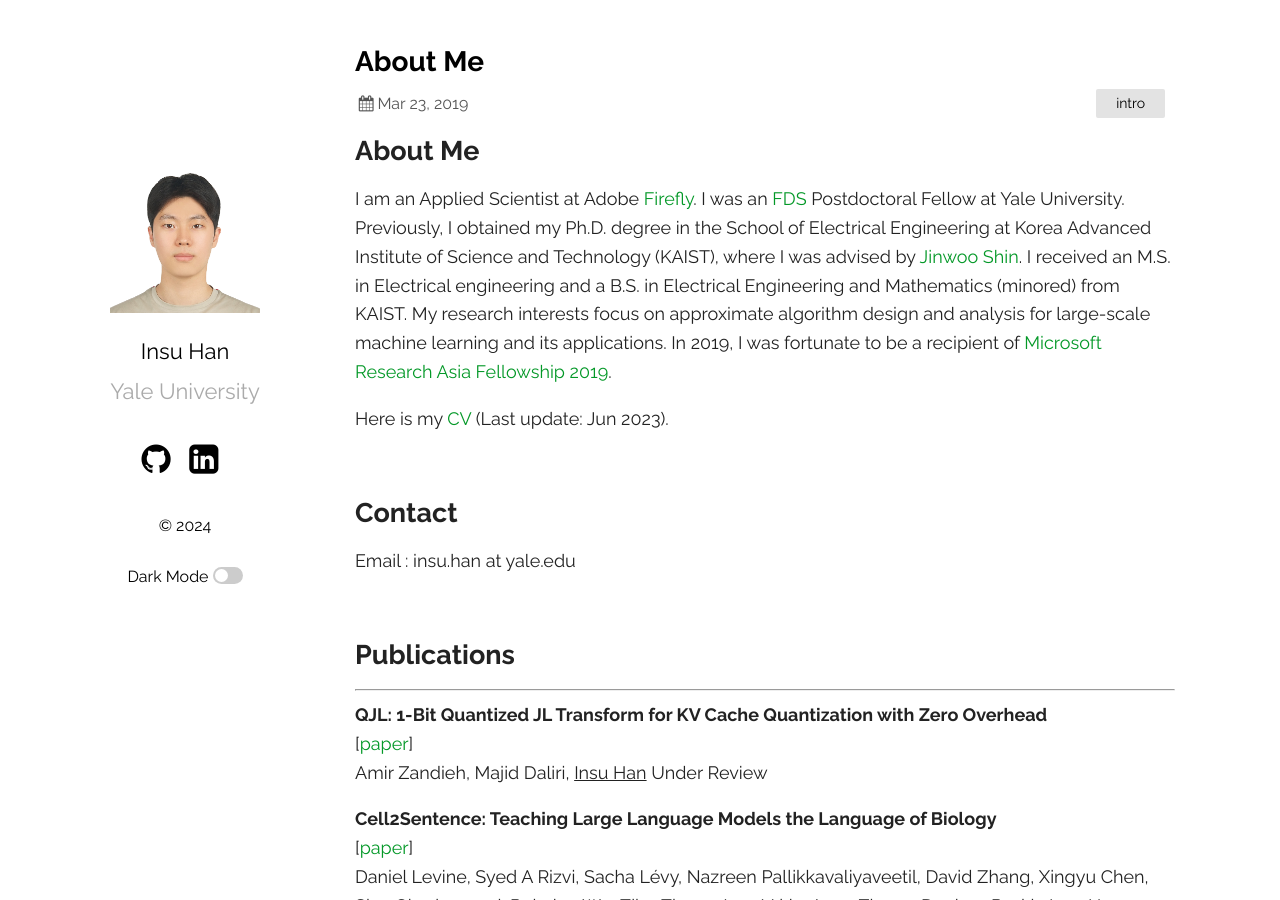
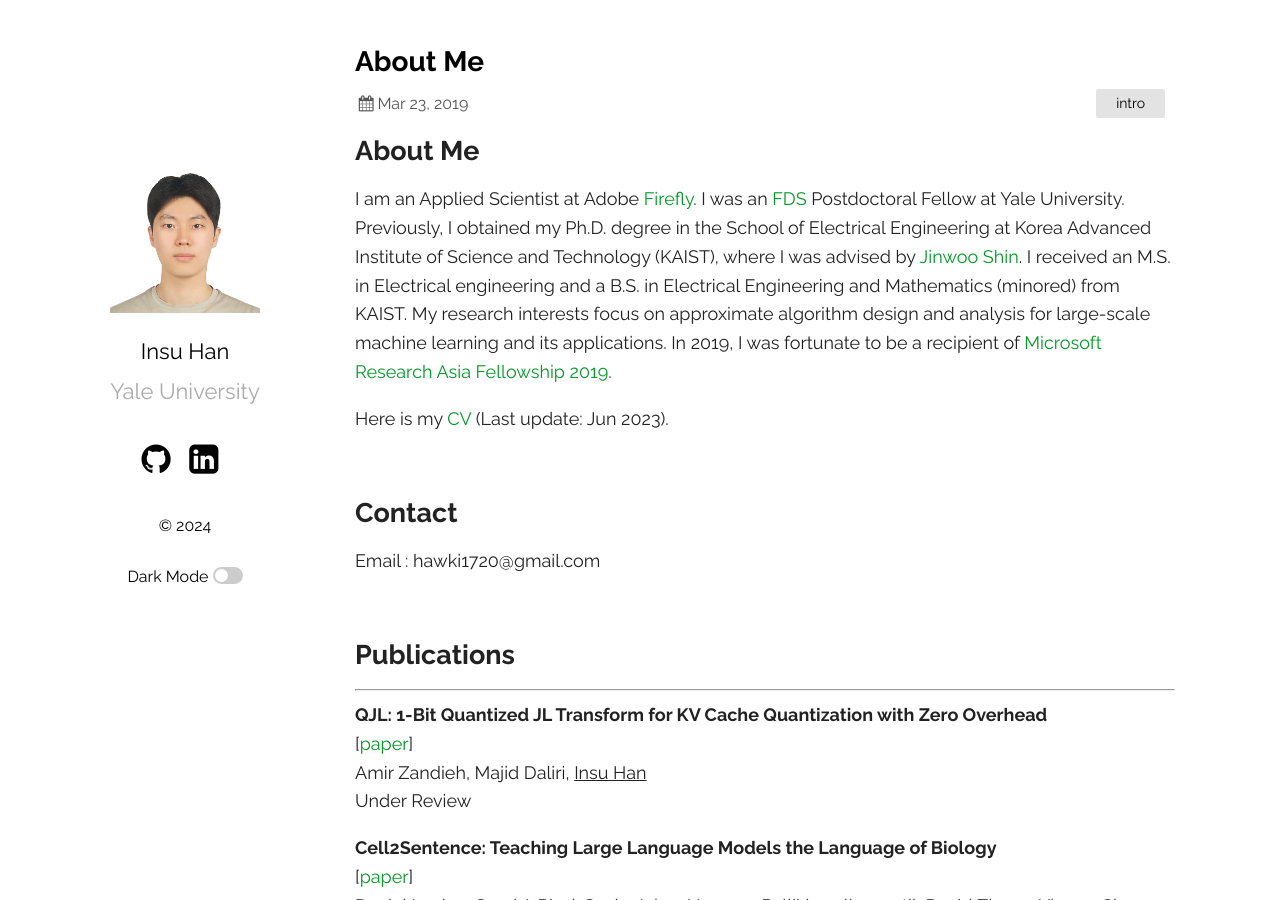
Before and after one commit to insuhan/insuhan.github.io, a Jekyll site: the page built from _posts/2019-03-23-welcome-to-jekyll.markdown, in a window 1280 px wide and 900 px high. Built offline with Jekyll 4.4.1, drawn with Linux system fonts in a browser that asks for light colours; a style sheet for code colours, icons or effects is not loaded.

Commit message:
Update 2019-03-23-welcome-to-jekyll.markdown

```diff
--- a/_posts/2019-03-23-welcome-to-jekyll.markdown
+++ b/_posts/2019-03-23-welcome-to-jekyll.markdown
@@ -13,7 +13,7 @@ Here is my [CV] (Last update: Jun 2023).
 
 <br/>
 ## Contact
-Email : insu.han at yale.edu <br/>
+Email : hawki1720@gmail.com <br/>
 
 [Firefly]: https://firefly.adobe.com/
 [FDS]: https://fds.yale.edu/
@@ -37,7 +37,7 @@ I am a recipient of [Microsoft Research Asia Fellowship 2019]. <br/>
 
 **QJL: 1-Bit Quantized JL Transform for KV Cache Quantization with Zero Overhead** <br/>
 [[paper][gjl_paper]{:target="_blank"}]<br/>
-Amir Zandieh, Majid Daliri, <U>Insu Han</U>
+Amir Zandieh, Majid Daliri, <U>Insu Han</U> <br/>
 Under Review
 <br/>
 
```
